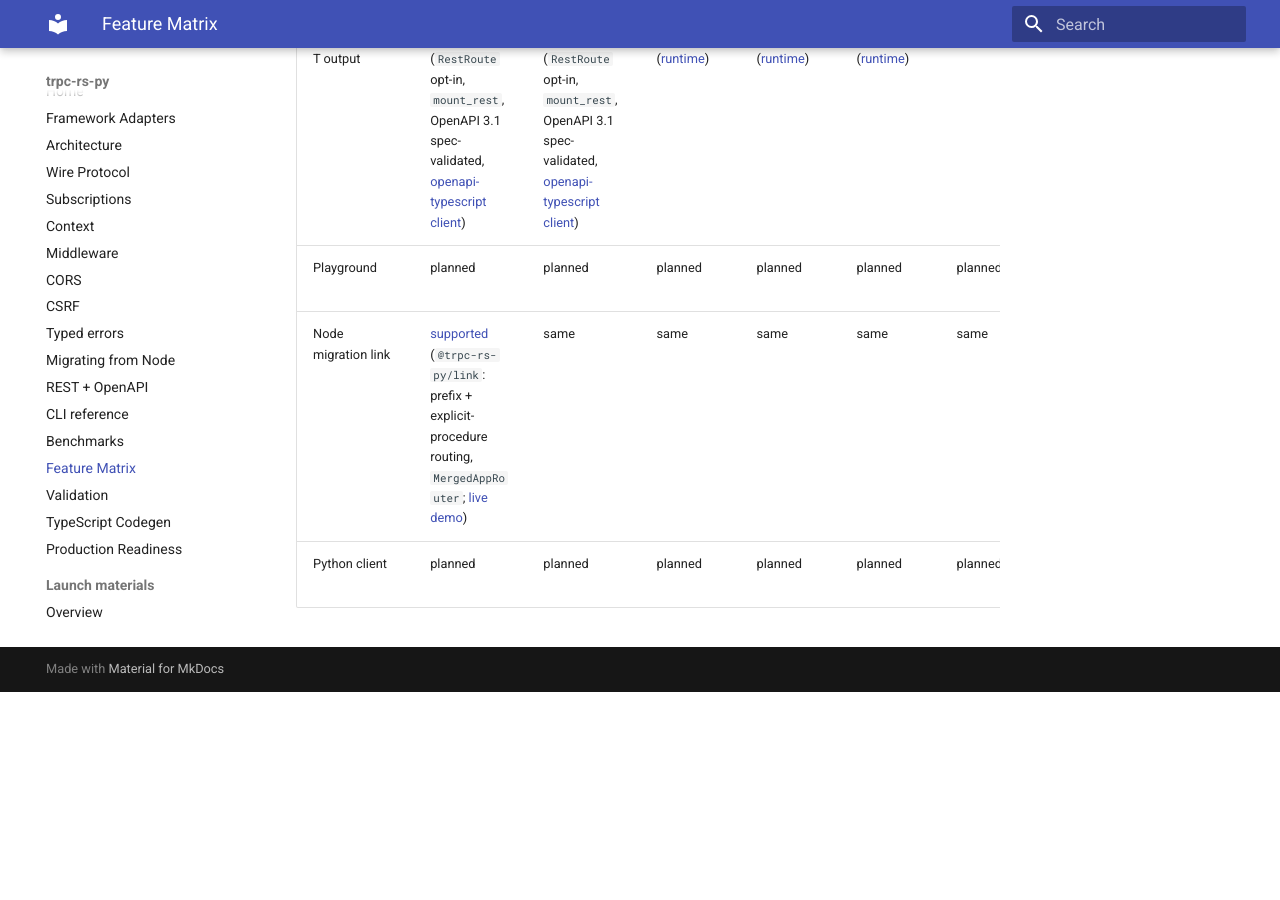
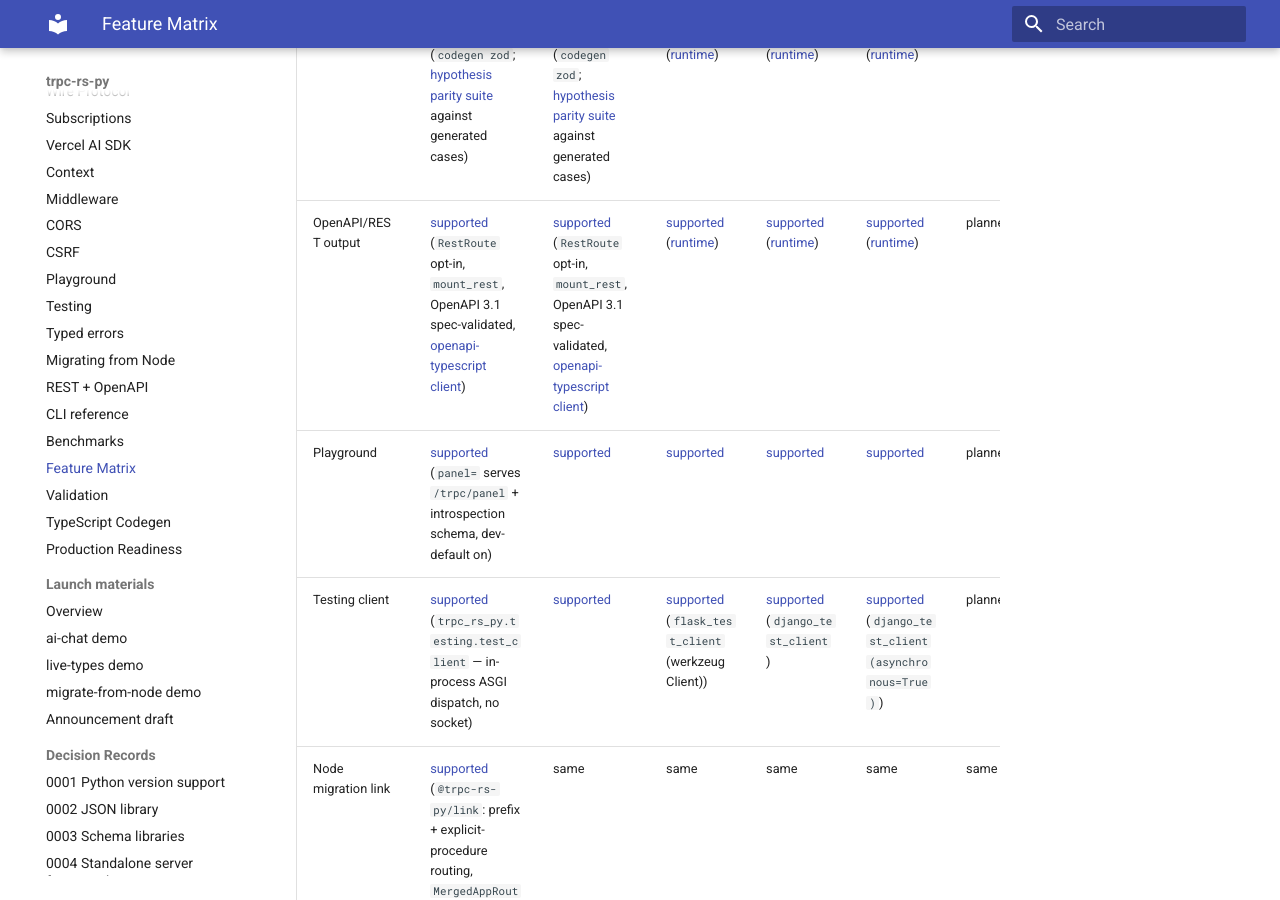
Before and after one commit to Seyamalam/trpc-rs-py, an MkDocs documentation site: the page built from docs/feature-matrix.md, in a window 1280 px wide and 900 px high, scrolled down 3453 px. Built offline with MkDocs 1.6.1 and Material for MkDocs 9.7.7, drawn with Linux system fonts in a browser that asks for light colours; before the commit the page ends 4145 px from its top, so only the background shows below that; some of the changed text lies outside the part shown.

Commit message:
docs(matrix): wire tracing, panel, testing, and AI SDK into nav and matrix
Mark Tracing, Playground, and AI streaming helpers supported across
all five adapters (Standalone stays planned) and add a Testing client
row covering test_client plus the werkzeug/Django wrappers. Add the
ai-sdk, playground, and testing pages to mkdocs nav along with
ADR 0012.

Co-Authored-By: Devin <158243242+devin-ai-integration[bot]@users.noreply.github.com>

```diff
--- a/docs/feature-matrix.md
+++ b/docs/feature-matrix.md
@@ -13,7 +13,7 @@ standalone server, official `@trpc/server`, FastAPI + OpenAPI codegen.
 | Mutations | [supported](https://github.com/Seyamalam/trpc-rs-py/blob/main/tests/test_asgi.py) ([official-client runtime](https://github.com/Seyamalam/trpc-rs-py/blob/main/clients/ts-tests/src/runtime.test.ts); POST-only, runtime-verified) | [supported](https://github.com/Seyamalam/trpc-rs-py/blob/main/tests/test_asgi.py) ([official-client runtime](https://github.com/Seyamalam/trpc-rs-py/blob/main/clients/ts-tests/src/runtime.test.ts); POST-only, runtime-verified) | [supported](https://github.com/Seyamalam/trpc-rs-py/blob/main/tests/test_wsgi.py) ([runtime](https://github.com/Seyamalam/trpc-rs-py/blob/main/clients/ts-tests/src/runtime.test.ts)) | [supported](https://github.com/Seyamalam/trpc-rs-py/blob/main/tests/test_django.py) ([runtime](https://github.com/Seyamalam/trpc-rs-py/blob/main/clients/ts-tests/src/runtime.test.ts)) | [supported](https://github.com/Seyamalam/trpc-rs-py/blob/main/tests/test_django.py) ([runtime](https://github.com/Seyamalam/trpc-rs-py/blob/main/clients/ts-tests/src/runtime.test.ts)) | planned | supported | supported |
 | Batching | [supported](https://github.com/Seyamalam/trpc-rs-py/blob/main/tests/test_asgi.py) ([official-client runtime](https://github.com/Seyamalam/trpc-rs-py/blob/main/clients/ts-tests/src/runtime.test.ts); one HTTP request per batch) | [supported](https://github.com/Seyamalam/trpc-rs-py/blob/main/tests/test_asgi.py) ([official-client runtime](https://github.com/Seyamalam/trpc-rs-py/blob/main/clients/ts-tests/src/runtime.test.ts); one HTTP request per batch) | [supported](https://github.com/Seyamalam/trpc-rs-py/blob/main/tests/test_wsgi.py) ([runtime](https://github.com/Seyamalam/trpc-rs-py/blob/main/clients/ts-tests/src/runtime.test.ts)) | [supported](https://github.com/Seyamalam/trpc-rs-py/blob/main/tests/test_django.py) ([runtime](https://github.com/Seyamalam/trpc-rs-py/blob/main/clients/ts-tests/src/runtime.test.ts)) | [supported](https://github.com/Seyamalam/trpc-rs-py/blob/main/tests/test_django.py) ([runtime](https://github.com/Seyamalam/trpc-rs-py/blob/main/clients/ts-tests/src/runtime.test.ts)) | planned | supported | not supported |
 | Subscriptions (SSE) | [supported](https://github.com/Seyamalam/trpc-rs-py/blob/main/tests/test_subscriptions.py) ([official-client runtime](https://github.com/Seyamalam/trpc-rs-py/blob/main/clients/ts-tests/src/runtime.test.ts); GET-only, tracked `id:` resume, `serialized-error` frames) | [supported](https://github.com/Seyamalam/trpc-rs-py/blob/main/tests/test_subscriptions.py) ([official-client runtime](https://github.com/Seyamalam/trpc-rs-py/blob/main/clients/ts-tests/src/runtime.test.ts); GET-only, tracked `id:` resume, `serialized-error` frames) | [supported](https://github.com/Seyamalam/trpc-rs-py/blob/main/tests/test_wsgi.py) ([runtime](https://github.com/Seyamalam/trpc-rs-py/blob/main/clients/ts-tests/src/runtime.test.ts)) [WSGI limits](https://github.com/Seyamalam/trpc-rs-py/blob/main/docs/adapters.md) | [supported](https://github.com/Seyamalam/trpc-rs-py/blob/main/tests/test_django.py) ([runtime](https://github.com/Seyamalam/trpc-rs-py/blob/main/clients/ts-tests/src/runtime.test.ts)) [WSGI limits](https://github.com/Seyamalam/trpc-rs-py/blob/main/docs/adapters.md) | [supported](https://github.com/Seyamalam/trpc-rs-py/blob/main/tests/test_django.py) ([runtime](https://github.com/Seyamalam/trpc-rs-py/blob/main/clients/ts-tests/src/runtime.test.ts)) | planned | supported | not supported |
-| AI streaming helpers | planned | planned | [supported](https://github.com/Seyamalam/trpc-rs-py/blob/main/tests/test_wsgi.py) ([runtime](https://github.com/Seyamalam/trpc-rs-py/blob/main/clients/ts-tests/src/runtime.test.ts)) | [supported](https://github.com/Seyamalam/trpc-rs-py/blob/main/tests/test_django.py) ([runtime](https://github.com/Seyamalam/trpc-rs-py/blob/main/clients/ts-tests/src/runtime.test.ts)) | [supported](https://github.com/Seyamalam/trpc-rs-py/blob/main/tests/test_django.py) ([runtime](https://github.com/Seyamalam/trpc-rs-py/blob/main/clients/ts-tests/src/runtime.test.ts)) | planned | not supported | not supported |
+| AI streaming helpers | [supported](https://github.com/Seyamalam/trpc-rs-py/blob/main/tests/test_ai_sdk.py) (`ai_sdk_endpoint` ASGI app + `ai_message_stream`/`ai_text_stream` helpers, AI SDK v5 UI message stream) | [supported](https://github.com/Seyamalam/trpc-rs-py/blob/main/tests/test_ai_sdk.py) | [supported](https://github.com/Seyamalam/trpc-rs-py/blob/main/tests/test_ai_sdk.py) (via `wsgi_from_asgi`) | [supported](https://github.com/Seyamalam/trpc-rs-py/blob/main/tests/test_ai_sdk.py) (via `asgi_view`) | [supported](https://github.com/Seyamalam/trpc-rs-py/blob/main/tests/test_ai_sdk.py) (via `asgi_view`) | planned | not supported | not supported |
 | Stream cancellation | [supported](https://github.com/Seyamalam/trpc-rs-py/blob/main/tests/test_subscriptions.py) (client disconnect cancels the pending `__anext__` and closes the generator) | [supported](https://github.com/Seyamalam/trpc-rs-py/blob/main/tests/test_subscriptions.py) (client disconnect cancels the pending `__anext__` and closes the generator) | [supported](https://github.com/Seyamalam/trpc-rs-py/blob/main/tests/test_wsgi.py) ([runtime](https://github.com/Seyamalam/trpc-rs-py/blob/main/clients/ts-tests/src/runtime.test.ts)) [WSGI limits](https://github.com/Seyamalam/trpc-rs-py/blob/main/docs/adapters.md) | [supported](https://github.com/Seyamalam/trpc-rs-py/blob/main/tests/test_django.py) ([runtime](https://github.com/Seyamalam/trpc-rs-py/blob/main/clients/ts-tests/src/runtime.test.ts)) [WSGI limits](https://github.com/Seyamalam/trpc-rs-py/blob/main/docs/adapters.md) | [supported](https://github.com/Seyamalam/trpc-rs-py/blob/main/tests/test_django.py) ([runtime](https://github.com/Seyamalam/trpc-rs-py/blob/main/clients/ts-tests/src/runtime.test.ts)) | planned | supported | not supported |
 | Middleware | [supported](https://github.com/Seyamalam/trpc-rs-py/blob/main/tests/test_middleware.py) (mount- and router-level chains, `next(ctx=)` swap) | [supported](https://github.com/Seyamalam/trpc-rs-py/blob/main/tests/test_middleware.py) | [supported](https://github.com/Seyamalam/trpc-rs-py/blob/main/tests/test_middleware.py) | [supported](https://github.com/Seyamalam/trpc-rs-py/blob/main/tests/test_middleware.py) | [supported](https://github.com/Seyamalam/trpc-rs-py/blob/main/tests/test_middleware.py) | planned | supported | supported |
 | Context | [supported](https://github.com/Seyamalam/trpc-rs-py/blob/main/tests/test_context.py) (`context_factory` once per request, leading `ctx` param injected, excluded from input/types) | [supported](https://github.com/Seyamalam/trpc-rs-py/blob/main/tests/test_context.py) | [supported](https://github.com/Seyamalam/trpc-rs-py/blob/main/tests/test_context.py) (`RequestContext.request` is the WSGI environ) | [supported](https://github.com/Seyamalam/trpc-rs-py/blob/main/tests/test_context.py) (`RequestContext.request` is the `HttpRequest`) | [supported](https://github.com/Seyamalam/trpc-rs-py/blob/main/tests/test_context.py) | planned | supported | partial |
@@ -26,11 +26,12 @@ standalone server, official `@trpc/server`, FastAPI + OpenAPI codegen.
 | CORS | [supported](https://github.com/Seyamalam/trpc-rs-py/blob/main/tests/test_cors.py) (`cors()` ASGI wrapper, deny-by-default, preflight) | [supported](https://github.com/Seyamalam/trpc-rs-py/blob/main/tests/test_cors.py) | [supported](https://github.com/Seyamalam/trpc-rs-py/blob/main/tests/test_cors.py) (via `wsgi_from_asgi`) | [supported](https://github.com/Seyamalam/trpc-rs-py/blob/main/tests/test_cors.py) (via `asgi_view`) | [supported](https://github.com/Seyamalam/trpc-rs-py/blob/main/tests/test_cors.py) (via `asgi_view`) | planned | supported (via framework middleware) | supported (Starlette CORSMiddleware) |
 | CSRF | [supported](https://github.com/Seyamalam/trpc-rs-py/blob/main/tests/test_csrf.py) (`csrf_protect()` filter on credentialed requests) | [supported](https://github.com/Seyamalam/trpc-rs-py/blob/main/tests/test_csrf.py) | [supported](https://github.com/Seyamalam/trpc-rs-py/blob/main/tests/test_csrf.py) (via `wsgi_from_asgi`) | [supported](https://github.com/Seyamalam/trpc-rs-py/blob/main/tests/test_csrf.py) (via `asgi_view`) | [supported](https://github.com/Seyamalam/trpc-rs-py/blob/main/tests/test_csrf.py) (via `asgi_view`) | planned | partial (POST+JSON mutations are preflight-gated; GET queries need a manual check) | partial (same — GET endpoints need a manual check) |
 | Rate limiting | [supported](https://github.com/Seyamalam/trpc-rs-py/blob/main/tests/test_middleware.py) (`rate_limit` token-bucket middleware, per-key) | [supported](https://github.com/Seyamalam/trpc-rs-py/blob/main/tests/test_middleware.py) | [supported](https://github.com/Seyamalam/trpc-rs-py/blob/main/tests/test_middleware.py) | [supported](https://github.com/Seyamalam/trpc-rs-py/blob/main/tests/test_middleware.py) | [supported](https://github.com/Seyamalam/trpc-rs-py/blob/main/tests/test_middleware.py) | planned | partial (via custom middleware; no built-in) | partial (third-party, e.g. slowapi) |
-| Tracing | planned | planned | planned | planned | planned | planned | planned | planned |
+| Tracing | [supported](https://github.com/Seyamalam/trpc-rs-py/blob/main/tests/test_tracing.py) (`tracing_middleware`, optional OpenTelemetry) | [supported](https://github.com/Seyamalam/trpc-rs-py/blob/main/tests/test_tracing.py) | [supported](https://github.com/Seyamalam/trpc-rs-py/blob/main/tests/test_tracing.py) | [supported](https://github.com/Seyamalam/trpc-rs-py/blob/main/tests/test_tracing.py) | [supported](https://github.com/Seyamalam/trpc-rs-py/blob/main/tests/test_tracing.py) | planned | partial (custom middleware; no built-in) | partial (via opentelemetry-instrumentation) |
 | TS codegen | [supported](https://github.com/Seyamalam/trpc-rs-py/blob/main/clients/ts-tests/src/index.ts) (same Router codegen for every framework; [generator tests](https://github.com/Seyamalam/trpc-rs-py/blob/main/tests/test_codegen.py)) | [supported](https://github.com/Seyamalam/trpc-rs-py/blob/main/clients/ts-tests/src/index.ts) (same Router codegen for every framework; [generator tests](https://github.com/Seyamalam/trpc-rs-py/blob/main/tests/test_codegen.py)) | [supported](https://github.com/Seyamalam/trpc-rs-py/blob/main/tests/test_wsgi.py) ([runtime](https://github.com/Seyamalam/trpc-rs-py/blob/main/clients/ts-tests/src/runtime.test.ts)) | [supported](https://github.com/Seyamalam/trpc-rs-py/blob/main/tests/test_django.py) ([runtime](https://github.com/Seyamalam/trpc-rs-py/blob/main/clients/ts-tests/src/runtime.test.ts)) | [supported](https://github.com/Seyamalam/trpc-rs-py/blob/main/tests/test_django.py) ([runtime](https://github.com/Seyamalam/trpc-rs-py/blob/main/clients/ts-tests/src/runtime.test.ts)) | planned | not needed | supported |
 | Live type sync | [supported](https://github.com/Seyamalam/trpc-rs-py/blob/main/tests/test_dev.py) (`trpc-py dev`: Rust `notify` watch, subprocess reload, atomic changed-only writes; framework-agnostic) | [supported](https://github.com/Seyamalam/trpc-rs-py/blob/main/tests/test_dev.py) (`trpc-py dev`: Rust `notify` watch, subprocess reload, atomic changed-only writes; framework-agnostic) | [supported](https://github.com/Seyamalam/trpc-rs-py/blob/main/tests/test_wsgi.py) ([runtime](https://github.com/Seyamalam/trpc-rs-py/blob/main/clients/ts-tests/src/runtime.test.ts)) | [supported](https://github.com/Seyamalam/trpc-rs-py/blob/main/tests/test_django.py) ([runtime](https://github.com/Seyamalam/trpc-rs-py/blob/main/clients/ts-tests/src/runtime.test.ts)) | [supported](https://github.com/Seyamalam/trpc-rs-py/blob/main/tests/test_django.py) ([runtime](https://github.com/Seyamalam/trpc-rs-py/blob/main/clients/ts-tests/src/runtime.test.ts)) | planned | not supported | not supported |
 | Zod codegen | [supported](https://github.com/Seyamalam/trpc-rs-py/blob/main/tests/test_zodgen.py) (`codegen zod`; [hypothesis parity suite](https://github.com/Seyamalam/trpc-rs-py/blob/main/clients/ts-tests/src/zod-parity.test.ts) against generated cases) | [supported](https://github.com/Seyamalam/trpc-rs-py/blob/main/tests/test_zodgen.py) (`codegen zod`; [hypothesis parity suite](https://github.com/Seyamalam/trpc-rs-py/blob/main/clients/ts-tests/src/zod-parity.test.ts) against generated cases) | [supported](https://github.com/Seyamalam/trpc-rs-py/blob/main/tests/test_wsgi.py) ([runtime](https://github.com/Seyamalam/trpc-rs-py/blob/main/clients/ts-tests/src/runtime.test.ts)) | [supported](https://github.com/Seyamalam/trpc-rs-py/blob/main/tests/test_django.py) ([runtime](https://github.com/Seyamalam/trpc-rs-py/blob/main/clients/ts-tests/src/runtime.test.ts)) | [supported](https://github.com/Seyamalam/trpc-rs-py/blob/main/tests/test_django.py) ([runtime](https://github.com/Seyamalam/trpc-rs-py/blob/main/clients/ts-tests/src/runtime.test.ts)) | planned | not needed | not supported |
 | OpenAPI/REST output | [supported](https://github.com/Seyamalam/trpc-rs-py/blob/main/tests/test_rest.py) (`RestRoute` opt-in, `mount_rest`, OpenAPI 3.1 spec-validated, [openapi-typescript client](https://github.com/Seyamalam/trpc-rs-py/blob/main/clients/ts-tests/src/runtime.test.ts)) | [supported](https://github.com/Seyamalam/trpc-rs-py/blob/main/tests/test_rest.py) (`RestRoute` opt-in, `mount_rest`, OpenAPI 3.1 spec-validated, [openapi-typescript client](https://github.com/Seyamalam/trpc-rs-py/blob/main/clients/ts-tests/src/runtime.test.ts)) | [supported](https://github.com/Seyamalam/trpc-rs-py/blob/main/tests/test_wsgi.py) ([runtime](https://github.com/Seyamalam/trpc-rs-py/blob/main/clients/ts-tests/src/runtime.test.ts)) | [supported](https://github.com/Seyamalam/trpc-rs-py/blob/main/tests/test_django.py) ([runtime](https://github.com/Seyamalam/trpc-rs-py/blob/main/clients/ts-tests/src/runtime.test.ts)) | [supported](https://github.com/Seyamalam/trpc-rs-py/blob/main/tests/test_django.py) ([runtime](https://github.com/Seyamalam/trpc-rs-py/blob/main/clients/ts-tests/src/runtime.test.ts)) | planned | not supported | supported |
-| Playground | planned | planned | planned | planned | planned | planned | not supported | not supported |
+| Playground | [supported](https://github.com/Seyamalam/trpc-rs-py/blob/main/tests/test_panel.py) (`panel=` serves `/trpc/panel` + introspection schema, dev-default on) | [supported](https://github.com/Seyamalam/trpc-rs-py/blob/main/tests/test_panel.py) | [supported](https://github.com/Seyamalam/trpc-rs-py/blob/main/tests/test_panel.py) | [supported](https://github.com/Seyamalam/trpc-rs-py/blob/main/tests/test_panel.py) | [supported](https://github.com/Seyamalam/trpc-rs-py/blob/main/tests/test_panel.py) | planned | not supported | partial (Swagger UI covers REST routes only) |
+| Testing client | [supported](https://github.com/Seyamalam/trpc-rs-py/blob/main/tests/test_testing.py) (`trpc_rs_py.testing.test_client` — in-process ASGI dispatch, no socket) | [supported](https://github.com/Seyamalam/trpc-rs-py/blob/main/tests/test_testing.py) | [supported](https://github.com/Seyamalam/trpc-rs-py/blob/main/tests/test_testing.py) (`flask_test_client` (werkzeug Client)) | [supported](https://github.com/Seyamalam/trpc-rs-py/blob/main/tests/test_testing.py) (`django_test_client`) | [supported](https://github.com/Seyamalam/trpc-rs-py/blob/main/tests/test_testing.py) (`django_test_client(asynchronous=True)`) | planned | supported (`createCaller`) | supported (Starlette `TestClient`) |
 | Node migration link | [supported](https://github.com/Seyamalam/trpc-rs-py/blob/main/packages/link/test/link.test.ts) (`@trpc-rs-py/link`: prefix + explicit-procedure routing, `MergedAppRouter`; [live demo](https://github.com/Seyamalam/trpc-rs-py/tree/main/examples/migrate-from-node)) | same | same | same | same | same | supported | not supported |
 | Python client | planned | planned | planned | planned | planned | planned | not supported | supported |
--- a/mkdocs.yml
+++ b/mkdocs.yml
@@ -15,10 +15,13 @@ nav:
   - Architecture: architecture.md
   - Wire Protocol: protocol.md
   - Subscriptions: subscriptions.md
+  - Vercel AI SDK: ai-sdk.md
   - Context: context.md
   - Middleware: middleware.md
   - CORS: cors.md
   - CSRF: csrf.md
+  - Playground: playground.md
+  - Testing: testing.md
   - Typed errors: typed-errors.md
   - Migrating from Node: migration.md
   - REST + OpenAPI: rest.md
@@ -46,3 +49,4 @@ nav:
       - 0009 Typed errors: decisions/0009-typed-errors.md
       - 0010 WSGI/Django adapter bridge: decisions/0010-wsgi-django-adapter-bridge.md
       - 0011 Context and middleware: decisions/0011-context-and-middleware.md
+      - 0012 Vercel AI SDK transport: decisions/0012-vercel-ai-sdk.md
```
Also changed, not shown: MEMORY.md (+15 -2 lines).
